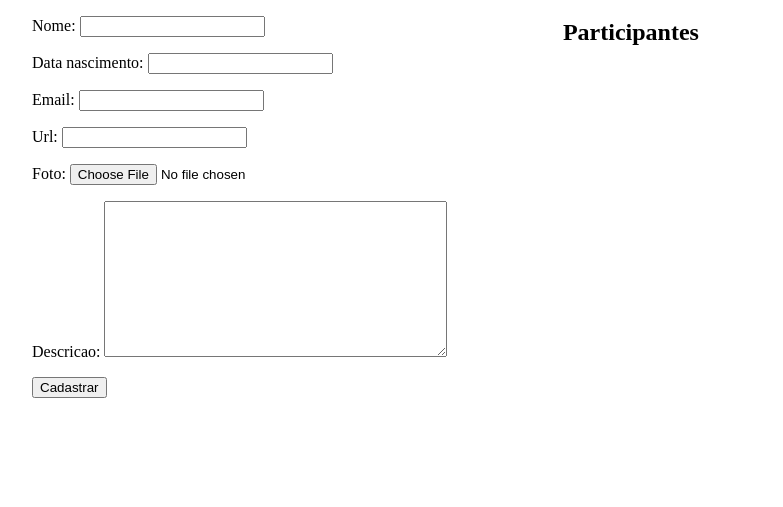
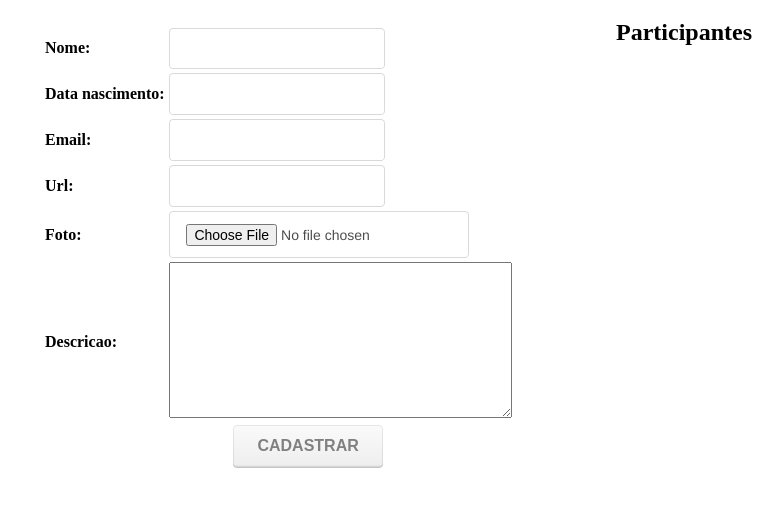
Before and after one commit to pythonmg/python-mg, a Django app: page /participantes/cadastrar/ in a window 1280 px wide. Shown: the part 51-558 px from the top of the page, without its empty margins (93-876 px from the left). Run offline with Django 3.2, Linux system fonts and the light colour scheme; data that the repository does not hold is empty; parts of the project's set-up code (start-up, migrations or seed data) failed here and were passed over; some libraries are stand-ins or nearby versions.

Commit message:
template cadastro alterado

```diff
--- a/pymg/settings/common.py
+++ b/pymg/settings/common.py
@@ -12,6 +12,8 @@ ROOT_DIR = unipath.Path(__file__).ancestor(3)
 ADMINS = (
     ('Lucas Magnum', 'dev@lucasmagnum.com.br'),
     ('Neilson Lima', 'neilsonlima@gmail.com'),
+    ('Igor dos Santos', 'igr.exe@gmail.com'),
+    ('Paulo Gomes', 'prxgomes@gmail.com'),
 )
 
 MANAGERS = ADMINS
--- a/templates/base.html
+++ b/templates/base.html
@@ -23,11 +23,11 @@
   </div>
 
   <main class="ui two column page grid">
-    <aside class="column">
+    <aside class="column" style="width:55%">
       {% block frame %}
       {% endblock frame %}
     </aside>
-    <aside class="column">
+    <aside class="column" style="width:40% !important; right:0px;">
       <h2>Participantes</h2>
         {% for p in participantes %}
           <div>
--- a/templates/participantes/cadastrar.html
+++ b/templates/participantes/cadastrar.html
@@ -1,8 +1,30 @@
 {% extends 'base.html' %}
 {% block frame %}
- <form method="post" id="form" action="." enctype="multipart/form-data">
+<script type="text/javascript">
+	$(document).ready(function(){
+		//$('#id_foto').addClass('ui button');
+		$('.tabela_cadastro').children().children().each(function(index){
+			$(this).children('td').addClass('ui input');
+			//$(this).children('th').addClass('ui pointing right label label_tabela');
+		});
+	});
+</script>
+<style type="text/css">
+	.cadastro_pessoas{
+		margin-top: 15px;
+		padding: 10px;
+	}
+	.label_tabela{
+		text-align: right;
+	}
+</style>
+ <form method="post" id="form" action="." class="cadastro_pessoas" enctype="multipart/form-data">
  	{% csrf_token %}
-    {{ formset.as_p }}
-   <input type="submit" value="Cadastrar" />
+ 	<table class="tabela_cadastro">
+    	{{ formset.as_table }}
+ 	</table>
+ 	<div style="text-align:center !important">
+   		<input type="submit" value="Cadastrar" class="ui button" />
+ 	</div>
 </form>
 {% endblock frame %}
```
